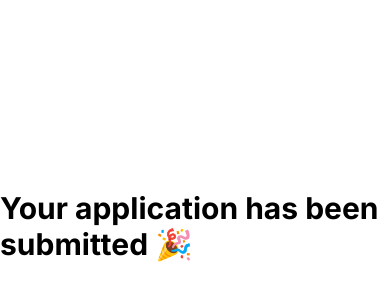
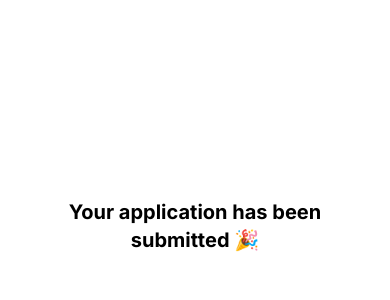
Before and after one commit to langf00rd/onena-hire, a Next.js app: page /organization/1/jobs/1/submitted in a window 390 px wide. Shown: the part 196-496 px from the top of the page. Built offline with nearby package versions, Linux system fonts and the light colour scheme.

Commit message:
fix(mobile): application submitted ui
fix font sizing and padding for mobile

```diff
--- a/src/app/organization/[domain]/jobs/[jobID]/submitted/page.tsx
+++ b/src/app/organization/[domain]/jobs/[jobID]/submitted/page.tsx
@@ -1,7 +1,9 @@
 export default function Page() {
   return (
-    <div className="w-screen h-screen flex items-center justify-center">
-      <h1 className="text-3xl">Your application has been submitted 🎉</h1>
+    <div className="w-screen px-10 h-screen flex items-center justify-center">
+      <h1 className="text-xl text-center md:text-3xl">
+        Your application has been submitted 🎉
+      </h1>
     </div>
   );
 }
```
